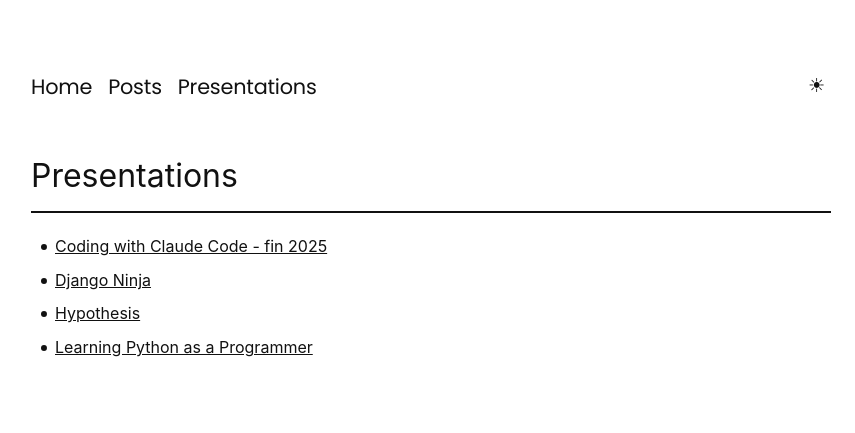
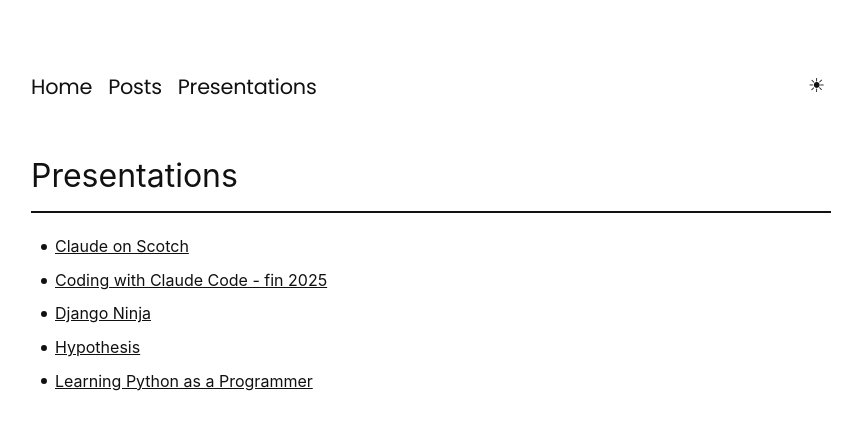
Before and after one commit to c4ffein/presentations, a plain HTML site: page index.html in a window 1280 px wide. Shown: the whole page, without its empty margins (209-1064 px from the left). Drawn offline with Linux system fonts and the light colour scheme.

Commit message:
update index.html

```diff
--- a/index.html
+++ b/index.html
@@ -250,6 +250,8 @@
     <main id="content">
 <h1>Presentations</h1>
 <ul>
+
+    <li><a href="slides&#x2F;claude-on-scotch.html">Claude on Scotch</a></li>
 
     <li><a href="slides&#x2F;dev-with-ai-in-late-2025.html">Coding with Claude Code - fin 2025</a></li>
 
```
